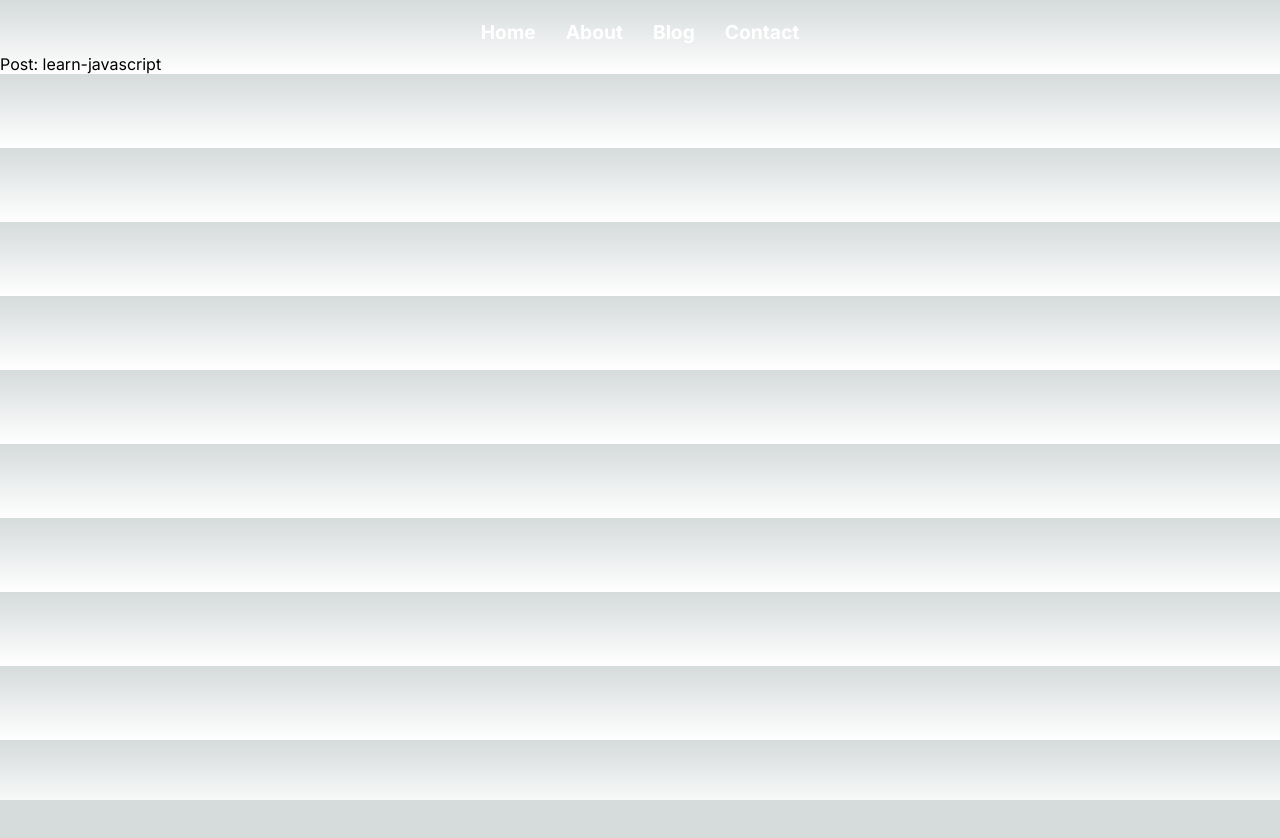
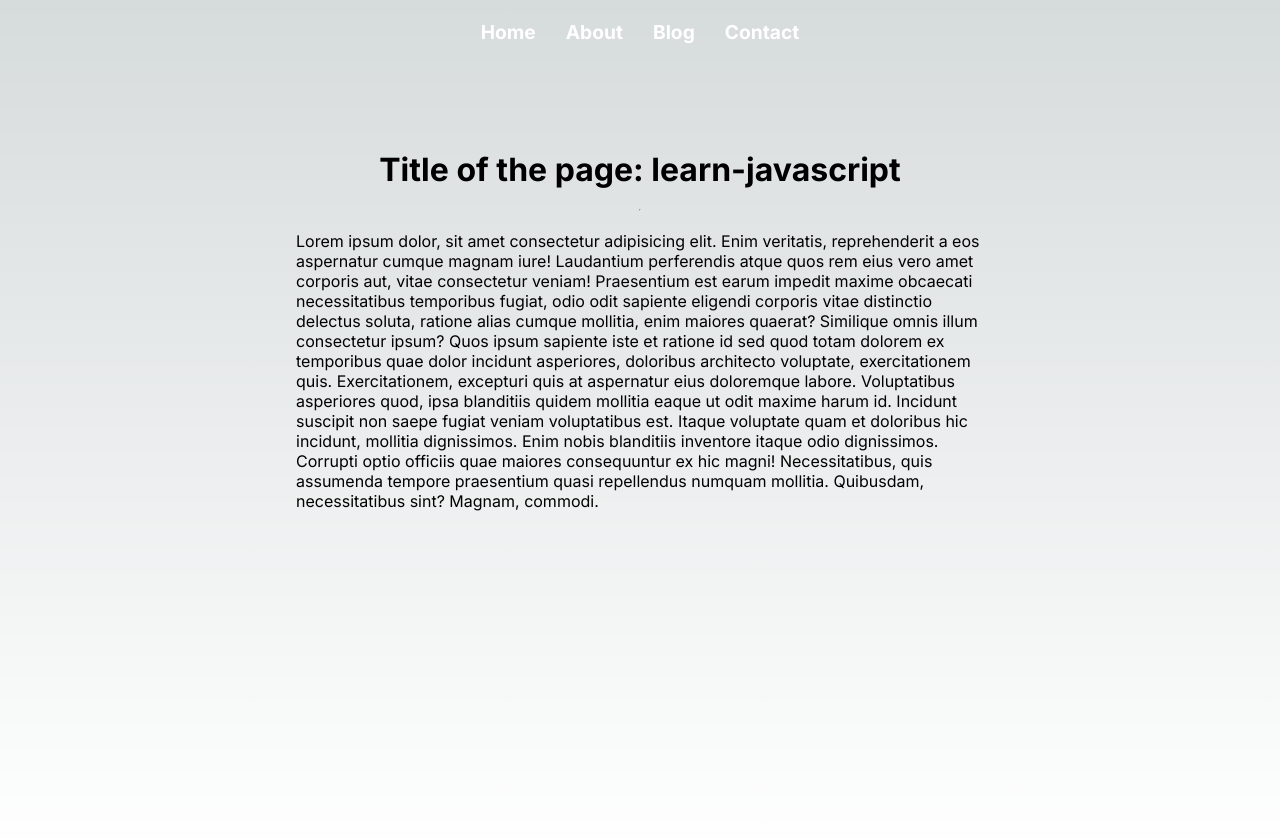
Before and after one commit to tamimhasan19702/learningNextJS, a Next.js app: page /blogpost/learn-javascript in a window 1280 px wide. Shown: the top 838 px of the page. Before the commit the page ends 800 px from the top, so only its background shows below. Built offline with nearby package versions, Linux system fonts and the light colour scheme.

Commit message:
update page.js and page.js

```diff
--- a/src/app/blog/page.js
+++ b/src/app/blog/page.js
@@ -1,7 +1,7 @@
 /** @format */
 
 import React from "react";
-import styles from "../styles/Blog.module.css";
+import styles from "../styles/blog.module.css";
 import Link from "next/link";
 
 const Blog = () => {
--- a/src/app/blogpost/[slug]/page.js
+++ b/src/app/blogpost/[slug]/page.js
@@ -1,12 +1,23 @@
 "use client";
 
 import { usePathname } from "next/navigation";
+import styles from '../../styles/blogpost.module.css'
 
 const Post = () => {
   const pathname = usePathname();
   const slug = pathname.split("/").pop();
 
-  return <div>Post: {slug}</div>;
+  return (
+    <div className={styles.main}>
+      <h1>Title of the page: {slug}</h1>
+      <hr />
+      <div>Lorem ipsum dolor, sit amet consectetur adipisicing elit. Enim veritatis, reprehenderit a eos aspernatur cumque magnam iure! Laudantium perferendis atque quos rem eius vero amet corporis aut, vitae consectetur veniam!
+      Praesentium est earum impedit maxime obcaecati necessitatibus temporibus fugiat, odio odit sapiente eligendi corporis vitae distinctio delectus soluta, ratione alias cumque mollitia, enim maiores quaerat? Similique omnis illum consectetur ipsum?
+      Quos ipsum sapiente iste et ratione id sed quod totam dolorem ex temporibus quae dolor incidunt asperiores, doloribus architecto voluptate, exercitationem quis. Exercitationem, excepturi quis at aspernatur eius doloremque labore.
+      Voluptatibus asperiores quod, ipsa blanditiis quidem mollitia eaque ut odit maxime harum id. Incidunt suscipit non saepe fugiat veniam voluptatibus est. Itaque voluptate quam et doloribus hic incidunt, mollitia dignissimos.
+      Enim nobis blanditiis inventore itaque odio dignissimos. Corrupti optio officiis quae maiores consequuntur ex hic magni! Necessitatibus, quis assumenda tempore praesentium quasi repellendus numquam mollitia. Quibusdam, necessitatibus sint? Magnam, commodi.</div>
+    </div>
+  )
 };
 
 export default Post;
--- /dev/null
+++ b/src/app/styles/blogpost.module.css
@@ -0,0 +1,9 @@
+.main {
+    display: flex;
+    flex-direction: column;
+    gap: 20px;
+    align-items: center;
+    padding: 6rem;
+    min-height: 100vh;
+    margin: 0px 200px 0 200px;
+  }
```
